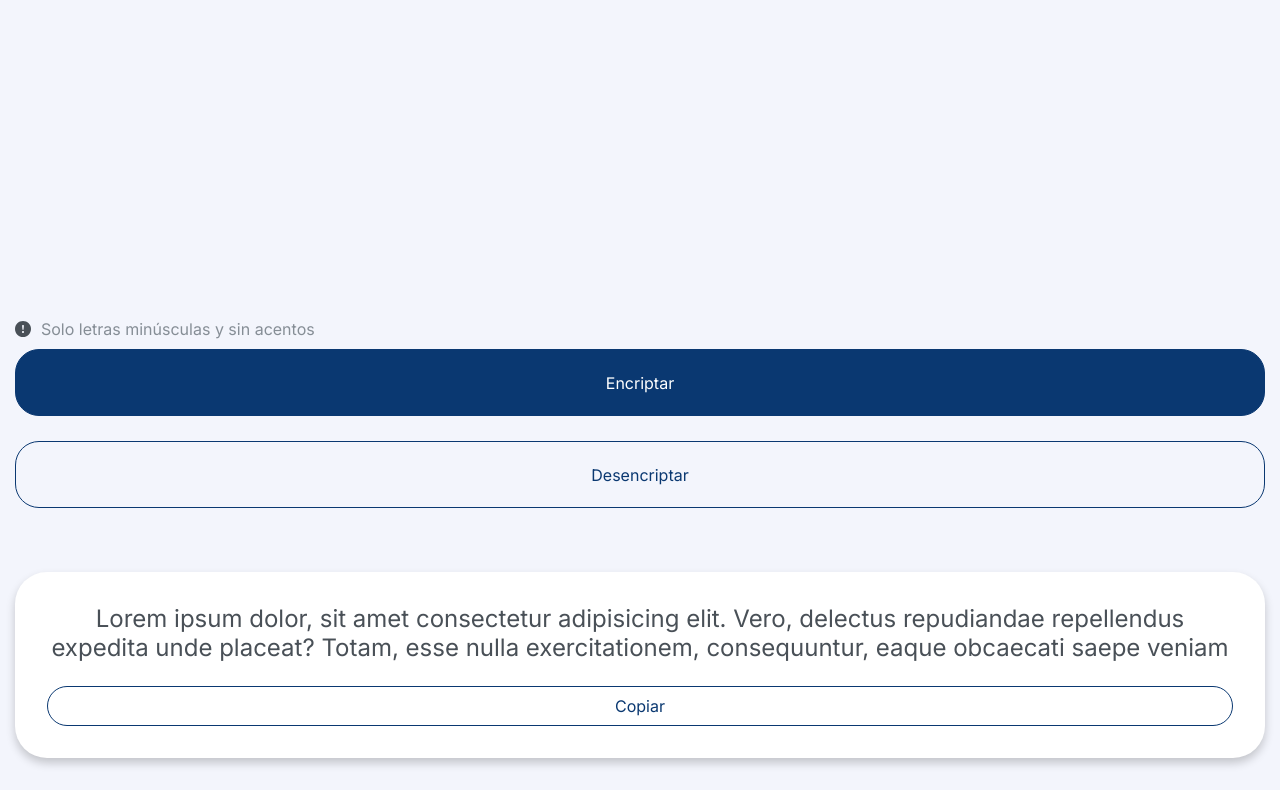
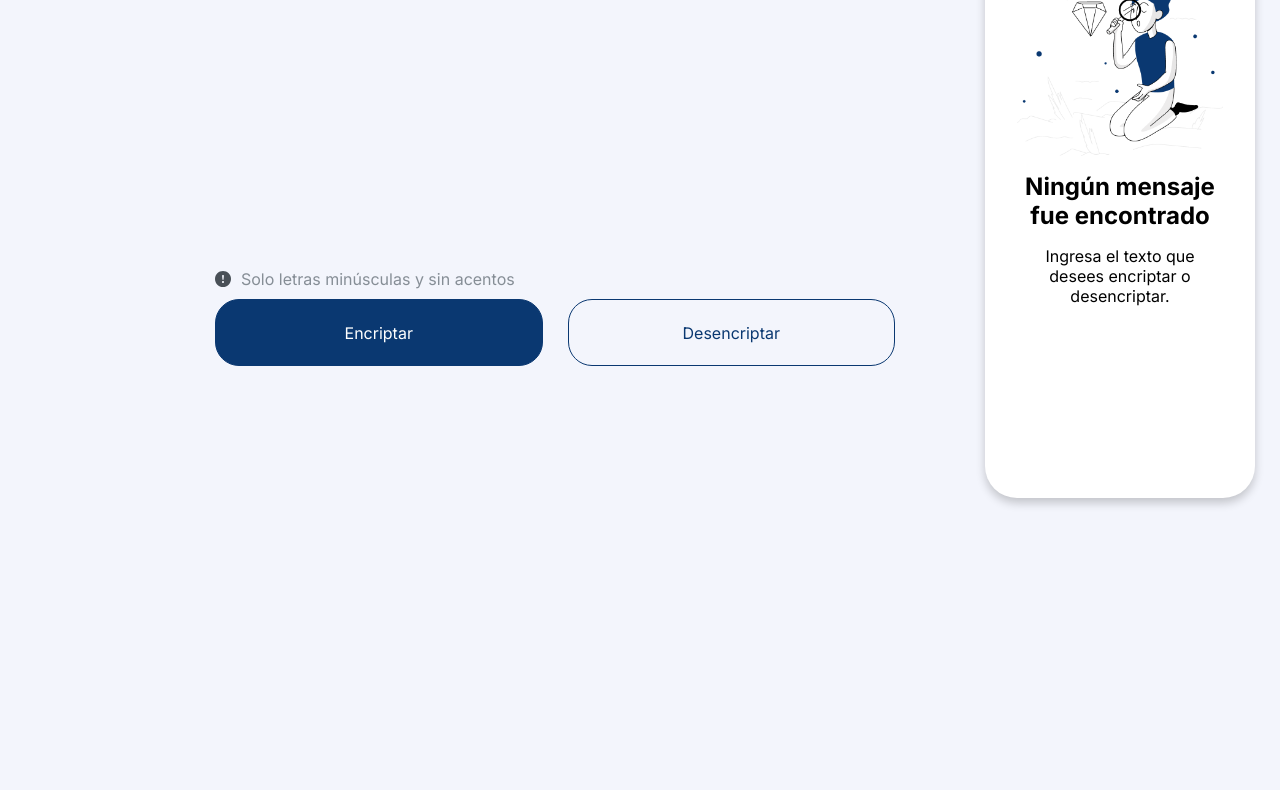
Before and after one commit to GastonSoliz/encriptador-alura, a plain HTML site: page index.html in a window 1280 px wide. Shown: the part 247-1037 px from the top of the page. After the commit the page ends 800 px from the top, so only its background shows below. Drawn offline with Linux system fonts and the light colour scheme.

Commit message:
adding responsive design

```diff
--- a/index.css
+++ b/index.css
@@ -37,7 +37,7 @@ body {
   color: #0a3871;
   font-size: 32px;
   margin: 80px 0 10px;
-  min-height: 400px;
+  min-height: 350px;
   overflow: hidden;
   outline: none;
 }
@@ -82,6 +82,7 @@ body {
   background-color: #ffffff;
   border-radius: 32px;
   margin: 64px 0 32px;
+  padding: 32px;
   box-shadow: 0 5px 10px rgba(0, 0, 0, 0.2);
 }
 
@@ -91,12 +92,9 @@ body {
   flex-direction: column;
   justify-content: center;
   text-align: center;
-  height: 186px;
-  padding: 32px;
 }
 
 .initial-result {
-  display: none;
   gap: 16px;
 }
 
@@ -114,16 +112,76 @@ body {
 }
 
 .final-result {
-  overflow: hidden;
+  display: none;
   gap: 24px;
 }
 
 .final-result p {
   font-size: 24px;
   color: #495057;
+  height: 100%;
 }
 
 .final-result button {
   background-color: #ffffff;
   color: #0a3871;
+  width: 100%;
+  height: 67px;
+  cursor: pointer;
 }
+
+@media (min-width: 768px) {
+  .button-container {
+    flex-direction: row;
+  }
+
+  .button-encrypt,
+  .button-decrypt {
+    width: 50%;
+  }
+
+  .result-container {
+    margin: 60px 20px;
+  }
+}
+
+@media (min-width: 1040px) {
+  .container {
+    flex-direction: row;
+    gap: 80px;
+  }
+
+  .logo {
+    left: -175px;
+  }
+
+  .text-container {
+    width: 80%;
+    padding-left: 200px;
+  }
+
+  .button-container {
+    width: 680px;
+  }
+
+  .result-container {
+    width: 400px;
+    margin: 25px 10px;
+    min-height: 90vh;
+  }
+
+  .initial-result {
+    width: 100%;
+    height: 100%;
+  }
+
+  .final-result {
+    justify-content: space-between;
+    min-height: 100%;
+  }
+
+  .initial-result img {
+    display: block;
+    width: 100%;
+  }
+}
```
